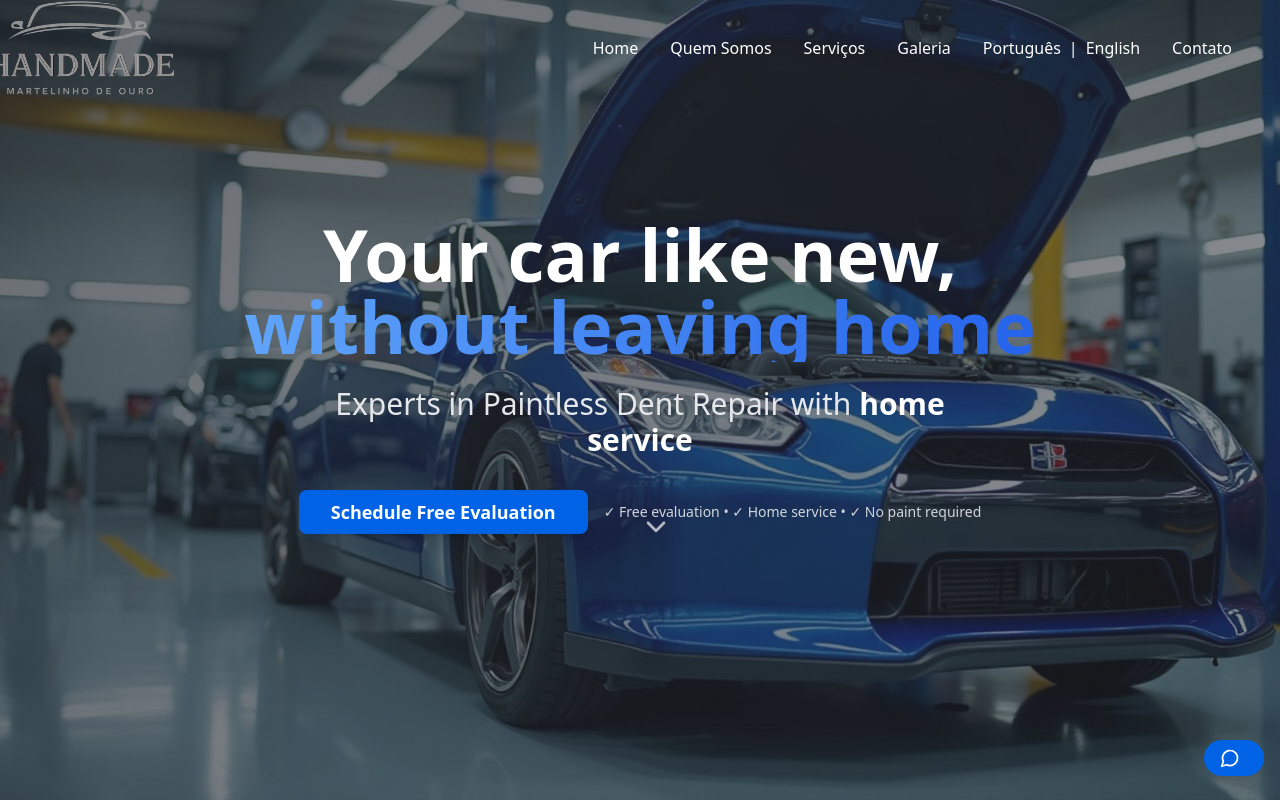
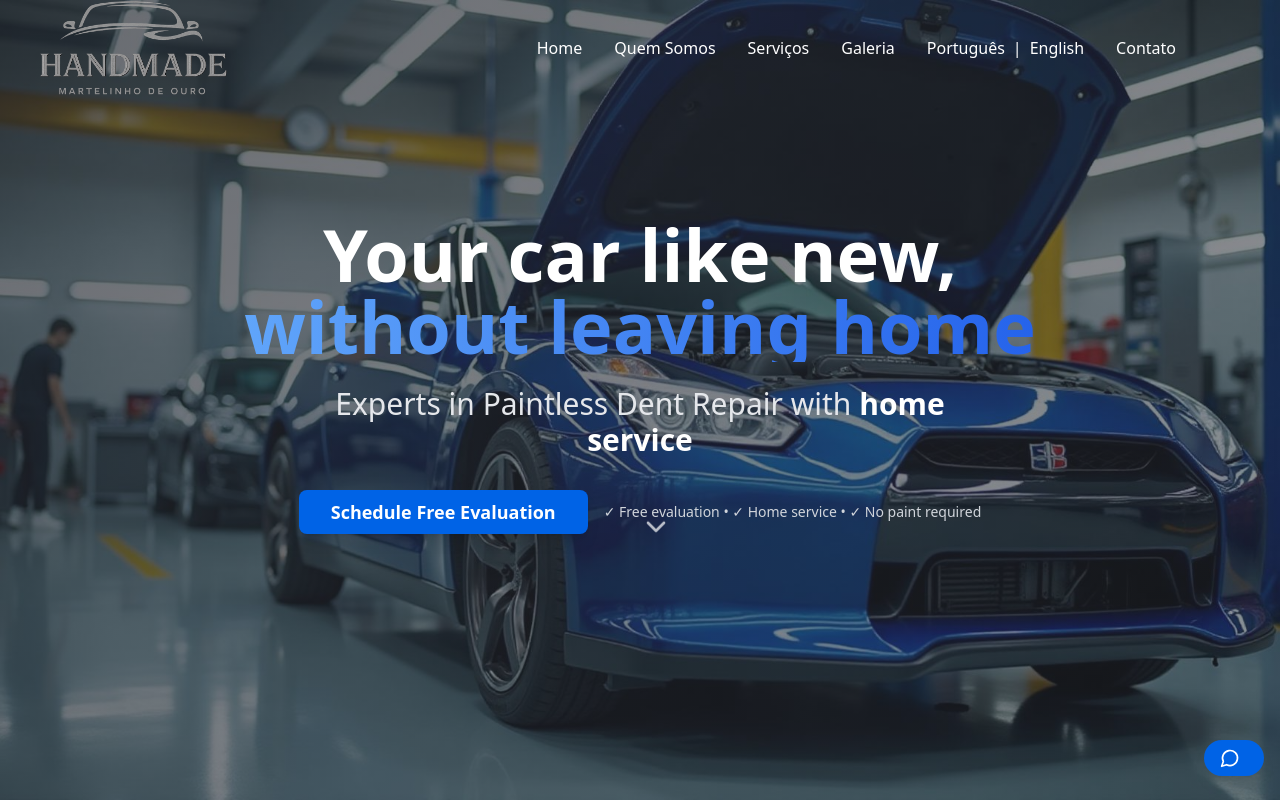
Before and after one commit to jhollnowicki/handmade-martelinho, a React (Vite) app: page / in a window 1280 px wide. Shown: the top 800 px of the page. Built offline with nearby package versions, Linux system fonts and the light colour scheme.

Commit message:
Ajuste final de alinhamento da logo no header

```diff
--- a/src/components/Header.tsx
+++ b/src/components/Header.tsx
@@ -1,9 +1,8 @@
 import { useState, useEffect } from 'react';
-import { Button } from '@/components/ui/button';
 import { Menu, X } from 'lucide-react';
+import { useTranslation } from 'react-i18next';
 import logoNovo from '../assets/logo_principal_edit.png.png';
 import LanguageSwitcher from './LanguageSwitcher';
-import { useTranslation } from 'react-i18next';
 
 const Header = () => {
   const { i18n } = useTranslation();
@@ -32,21 +31,20 @@ const Header = () => {
 
   return (
     <header
-      className={`fixed top-0 left-0 right-0 z-50 transition-all duration-300 ${isScrolled
-        ? 'bg-background/95 backdrop-blur-sm shadow-md'
-        : 'bg-transparent'
+      className={`fixed top-0 left-0 right-0 z-50 transition-all duration-300 ${isScrolled ? 'bg-background/95 backdrop-blur-sm shadow-md' : 'bg-transparent'
         }`}
     >
-      <div className="px-4">
-        <div className="container mx-auto flex items-center justify-between h-20 lg:h-24">
+      <div className="px-20">
+        <div className="w-full flex items-center justify-between h-20 lg:h-24 px-4 lg:px-6">
 
-          <div className="ml-0 lg:ml-[-40px] xl:ml-[-60px]">
+          <div className="ml-[-16px] sm:ml-[-24px] md:ml-[-32px] lg:ml-[-48px] xl:ml-[-64px]">
             <img
               src={logoNovo}
               alt="Handmade Martelinho de Ouro"
               className="h-[60px] sm:h-[72px] lg:h-[96px] w-auto"
             />
           </div>
+
 
           {/* Desktop Navigation */}
           <nav className="hidden md:flex items-center space-x-8">
@@ -63,7 +61,6 @@ const Header = () => {
               Galeria
             </button>
             <LanguageSwitcher isScrolled={isScrolled} />
-
             <button onClick={() => scrollToSection('contato')} className={linkClass}>
               Contato
             </button>
@@ -108,7 +105,6 @@ const Header = () => {
                   English
                 </button>
               </>
-
               <button onClick={() => scrollToSection('contato')} className="text-left px-4 py-2 text-foreground hover:text-primary transition-colors">
                 Contato
               </button>
```
